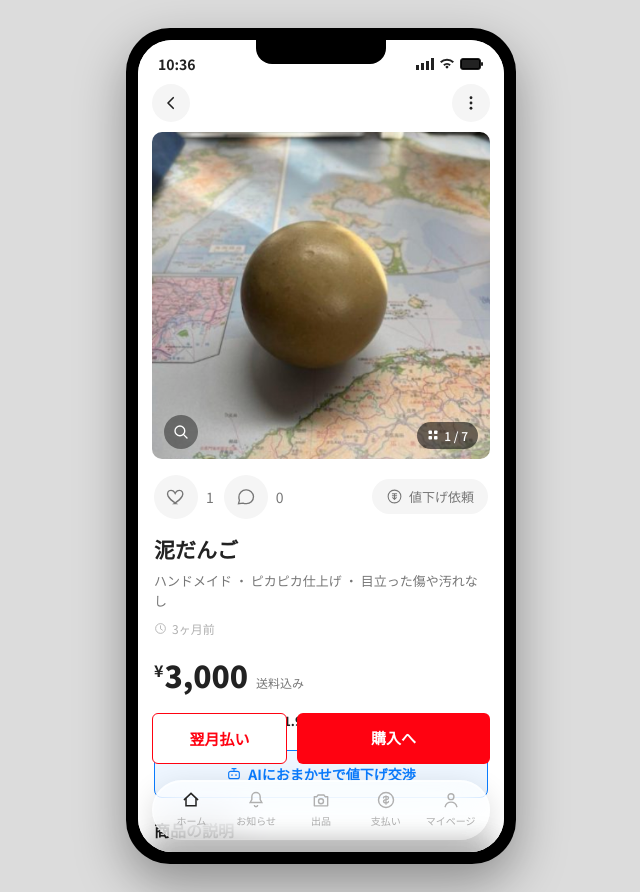
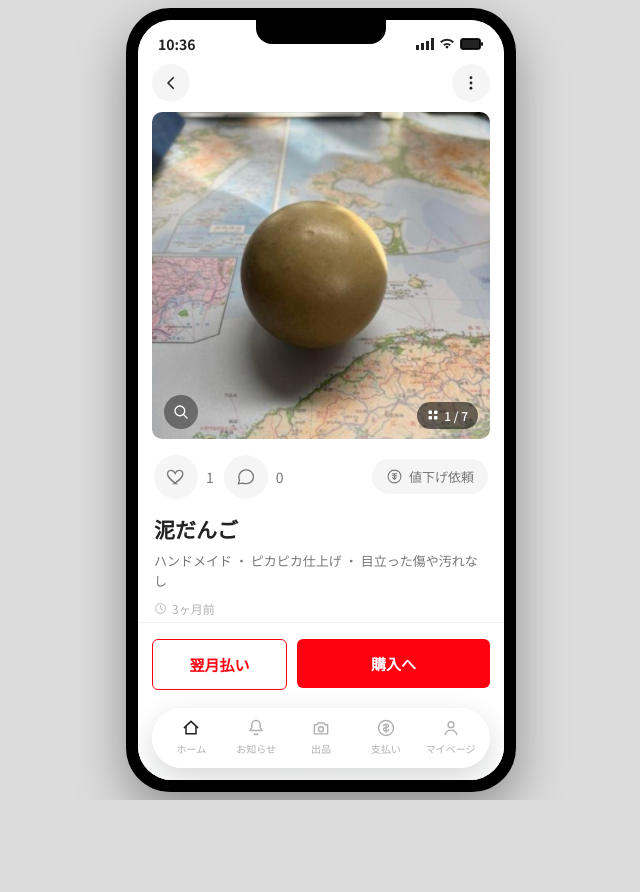
Before and after one commit to Riochin/mercari-ai-hack-teamg, a Next.js app: page / in a window 1280 px wide. Shown: the whole page, without its empty margins (319-959 px from the left). After the commit the page ends 800 px from the top, so only its background shows below. Built offline with nearby package versions, Linux system fonts and the light colour scheme.

Commit message:
fix: stabilize current demo UI without redesign

```diff
--- a/app/globals.css
+++ b/app/globals.css
@@ -17,16 +17,20 @@
   --green-bg:#E6F8EF;
 }
 *{box-sizing:border-box; -webkit-tap-highlight-color:transparent;}
+html{ min-height:100%; background:#DCDCDC; }
 body{
   margin:0; background:#DCDCDC; font-family:'Noto Sans JP', sans-serif; color:var(--ink);
-  display:flex; justify-content:center; padding:28px 0;
+  min-height:100dvh; display:flex; align-items:center; justify-content:center;
+  padding:8px 0; overflow:hidden;
 }
-.stack{ display:flex; flex-direction:column; align-items:center; }
+.stack{ width:100%; min-height:calc(100dvh - 16px); display:flex; flex-direction:column; align-items:center; justify-content:center; }
 .device{
-  width:390px; background:#000; border-radius:44px; padding:12px; box-shadow:0 20px 50px rgba(0,0,0,.35);
+  width:min(390px, calc(100vw - 16px)); background:#000; border-radius:44px;
+  padding:clamp(8px, 3vw, 12px); box-shadow:0 20px 50px rgba(0,0,0,.35);
 }
 .phone{
-  width:100%; height:812px; background:#fff; border-radius:34px; overflow:hidden; position:relative;
+  width:100%; height:min(812px, calc(100dvh - 40px)); min-height:620px;
+  background:#fff; border-radius:34px; overflow:hidden; position:relative;
 }
 .notch{
   position:absolute; top:0; left:50%; transform:translateX(-50%); width:130px; height:24px;
@@ -58,7 +62,7 @@ body{
 .pw-header{ display:flex; align-items:center; justify-content:space-between; padding:6px 14px 10px; }
 .pw-btn{
   width:38px; height:38px; border-radius:50%;
-  background:var(--bg-gray); display:flex; align-items:center; justify-content:center; cursor:pointer;
+  border:none; padding:0; background:var(--bg-gray); display:flex; align-items:center; justify-content:center; cursor:pointer;
 }
 /* 画像は角丸＋左右に余白 */
 .photo-wrap{ padding:0 14px; }
@@ -106,26 +110,28 @@ body{
 .ai-cta{
   display:flex; align-items:center; justify-content:center; gap:6px; width:100%;
   background:var(--blue-bg); border:1.5px solid var(--blue); color:var(--blue); font-weight:700; font-size:14px;
-  padding:13px; border-radius:8px; margin-bottom:20px; cursor:pointer;
+  padding:13px; border-radius:8px; margin-bottom:20px; cursor:pointer; font-family:inherit;
 }
 
 /* フローティングのバー類に隠れないよう下側に余白を確保 */
-.p-desc{ padding-bottom:150px; }
+.p-desc{ padding-bottom:calc(176px + env(safe-area-inset-bottom)); }
 .p-desc-h{ font-size:16px; font-weight:700; color:var(--ink); margin-bottom:10px; }
 .p-desc-b{ font-size:13.5px; line-height:1.85; color:var(--ink); margin:0; }
 
 /* 購入バー（透明・コンテンツの上にフロート） */
 .buy-bar{
-  position:absolute; left:0; right:0; bottom:80px; z-index:15;
-  display:flex; gap:10px; padding:8px 14px; background:transparent;
+  position:absolute; left:0; right:0; bottom:0; z-index:14;
+  display:flex; align-items:flex-start; gap:10px; padding:16px 14px calc(90px + env(safe-area-inset-bottom));
+  background:rgba(255,255,255,.98); -webkit-backdrop-filter:blur(16px) saturate(150%);
+  backdrop-filter:blur(16px) saturate(150%); border-top:1px solid rgba(235,235,235,.72);
 }
-.btn{ border-radius:6px; padding:14px 0; text-align:center; font-size:15px; font-weight:700; cursor:pointer; }
+.btn{ border:none; border-radius:6px; padding:14px 0; text-align:center; font-size:15px; font-weight:700; cursor:pointer; font-family:inherit; }
 .btn-outline{ flex:0 0 40%; border:1.5px solid var(--red); color:var(--red); background:#fff; }
 .btn-fill{ flex:1; background:var(--red); color:#fff; }
 
 /* ボトムナビ（iOSリキッドグラス風のフローティングカプセル） */
 .bottom-nav{
-  position:absolute; left:14px; right:14px; bottom:12px; z-index:15;
+  position:absolute; left:14px; right:14px; bottom:calc(12px + env(safe-area-inset-bottom)); z-index:15;
   display:flex; align-items:flex-end; border-radius:30px;
   background:rgba(255,255,255,.68);
   -webkit-backdrop-filter:blur(20px) saturate(180%);
@@ -134,7 +140,11 @@ body{
   box-shadow:0 10px 30px rgba(0,0,0,.16), inset 0 1px 0 rgba(255,255,255,.7);
   padding:9px 6px 11px;
 }
-.bottom-nav .nav-item{ flex:1; display:flex; flex-direction:column; align-items:center; gap:3px; color:var(--gray-2); position:relative; }
+.bottom-nav .nav-item{
+  flex:1; display:flex; flex-direction:column; align-items:center; gap:3px; color:var(--gray-2); position:relative;
+  border:0; background:transparent; padding:0; font:inherit; cursor:default;
+}
+.bottom-nav button.nav-item{ cursor:pointer; }
 .bottom-nav .nav-item span{ font-size:10px; }
 .nav-item.camera .circle{
   width:34px; height:34px; border-radius:50%; background:var(--red); display:flex; align-items:center; justify-content:center; margin-top:-16px; box-shadow:0 2px 6px rgba(0,0,0,.2);
@@ -149,8 +159,8 @@ body{
 .sheet{
   position:absolute; left:0; right:0; bottom:0; top:38px;
   background:#fff; border-radius:20px 20px 0 0; box-shadow:0 -8px 30px rgba(0,0,0,.18);
-  transform:translateY(100%); transition:transform .38s cubic-bezier(.32,.72,0,1);
-  display:flex; flex-direction:column; z-index:20;
+  transform:translateY(calc(100% + 48px)); transition:transform .38s cubic-bezier(.32,.72,0,1);
+  display:flex; flex-direction:column; z-index:20; overscroll-behavior:contain;
 }
 .sheet.open{ transform:translateY(0); }
 .sheet-grabber{
@@ -167,7 +177,10 @@ body{
   width:36px; height:36px; border-radius:50%; border:none; background:var(--bg-gray);
   display:flex; align-items:center; justify-content:center; cursor:pointer;
 }
-.sheet-content{ flex:1; overflow-y:auto; padding:16px; -ms-overflow-style:none; scrollbar-width:none; }
+.sheet-content{
+  flex:1; overflow-y:auto; padding:16px 16px max(24px, env(safe-area-inset-bottom));
+  -ms-overflow-style:none; scrollbar-width:none; overscroll-behavior:contain;
+}
 .sheet-content::-webkit-scrollbar{ display:none; }
 
 .agree-stamp{
@@ -293,7 +306,7 @@ body{
 }
 .battle-scroll{
   flex:1; min-height:0; overflow-y:auto; padding:16px;
-  -ms-overflow-style:none; scrollbar-width:none;
+  -ms-overflow-style:none; scrollbar-width:none; overscroll-behavior:contain;
 }
 .battle-scroll::-webkit-scrollbar{ display:none; }
 
@@ -384,6 +397,37 @@ body{
 
 svg{ display:block; }
 
+button{ touch-action:manipulation; }
+button:focus-visible, input:focus-visible, [role="button"]:focus-visible{
+  outline:2px solid var(--blue); outline-offset:2px;
+}
+.want-input:focus-within, .pr-input:focus-within{
+  outline:2px solid var(--blue); outline-offset:2px;
+}
+.icon-button{
+  width:36px; height:36px; border:0; border-radius:50%; background:transparent;
+  padding:0; display:flex; align-items:center; justify-content:center; color:inherit; cursor:pointer;
+}
+.sheet-header > .icon-button{
+  position:absolute; left:10px; top:50%; transform:translateY(-50%);
+}
+.req-help, .mytype-edit{
+  border:0; background:transparent; padding:0; font:inherit; cursor:pointer;
+}
+.req-help{ display:block; width:100%; }
+
+@media (max-width:430px){
+  .device{ border-radius:38px; }
+  .phone{ border-radius:30px; }
+}
+
+@media (prefers-reduced-motion:reduce){
+  *, *::before, *::after{
+    animation-duration:.01ms !important; animation-iteration-count:1 !important;
+    scroll-behavior:auto !important; transition-duration:.01ms !important;
+  }
+}
+
 /* =========================================================
    出品者UI（③）— 上のトークン/コンポーネントを流用して追記
    ========================================================= */
@@ -398,7 +442,8 @@ svg{ display:block; }
 /* お知らせ一覧 */
 .notif-list{ display:flex; flex-direction:column; }
 .notif-item{
-  display:flex; gap:12px; padding:14px 16px; border-bottom:1px solid var(--line); cursor:pointer; align-items:flex-start;
+  width:100%; display:flex; gap:12px; padding:14px 16px; border:0; border-bottom:1px solid var(--line);
+  background:#fff; color:inherit; text-align:left; font:inherit; cursor:pointer; align-items:flex-start;
 }
 .notif-item .thumb{ width:48px; height:48px; border-radius:8px; object-fit:cover; flex:none; }
 .notif-item .n-body{ flex:1; min-width:0; }
@@ -467,6 +512,11 @@ svg{ display:block; }
 /* =========================================================
    検索結果ページ（購入者）— メルカリ検索UIに準拠
    ========================================================= */
+.search-base{ position:absolute; inset:0; display:flex; flex-direction:column; background:#fff; }
+.search-base::after{
+  content:""; position:absolute; left:0; right:0; bottom:0; height:calc(88px + env(safe-area-inset-bottom));
+  background:rgba(255,255,255,.96); z-index:14; pointer-events:none;
+}
 .search-head{ display:flex; align-items:center; gap:10px; padding:6px 12px 10px; }
 .search-back{ flex:none; width:40px; height:40px; border-radius:50%; border:none; background:transparent; display:flex; align-items:center; justify-content:center; cursor:pointer; }
 .search-bar{ flex:1; display:flex; align-items:center; gap:8px; background:var(--bg-gray); border-radius:22px; padding:9px 14px; overflow:hidden; }
@@ -484,7 +534,7 @@ svg{ display:block; }
 .sort-right{ display:flex; gap:16px; }
 .sort-item{ font-size:13px; color:var(--ink); white-space:nowrap; }
 
-.grid{ display:grid; grid-template-columns:repeat(3,1fr); gap:2px; padding-bottom:150px; }
+.grid{ display:grid; grid-template-columns:repeat(3,1fr); gap:2px; padding-bottom:calc(176px + env(safe-area-inset-bottom)); }
 .gcard{ display:flex; flex-direction:column; }
 .gphoto{ position:relative; width:100%; aspect-ratio:1/1; background:var(--bg-gray); overflow:hidden; }
 .gphoto img{ width:100%; height:100%; object-fit:cover; display:block; }
@@ -501,7 +551,7 @@ svg{ display:block; }
 
 /* 「まとめてAIに値下げ交渉させる」フローティングCTA */
 .bulk-cta{
-  position:absolute; left:14px; right:14px; bottom:78px; z-index:15;
+  position:absolute; left:14px; right:14px; bottom:calc(78px + env(safe-area-inset-bottom)); z-index:15;
   display:flex; align-items:center; justify-content:center; gap:8px;
   background:var(--red); color:#fff; border:none; border-radius:8px; padding:15px;
   font-size:15px; font-weight:700; cursor:pointer; box-shadow:0 6px 18px rgba(255,2,17,.28);
@@ -512,7 +562,7 @@ svg{ display:block; }
 .bulk-head{ display:flex; align-items:center; gap:4px; padding:6px 12px 12px; border-bottom:1px solid var(--line); position:relative; }
 .bulk-title{ font-size:16px; font-weight:700; }
 .bulk-status{ font-size:12.5px; color:var(--gray-1); padding:14px 16px 6px; }
-.bulk-list{ display:flex; flex-direction:column; padding:4px 12px 150px; }
+.bulk-list{ display:flex; flex-direction:column; padding:4px 12px calc(176px + env(safe-area-inset-bottom)); }
 .brow{ display:flex; align-items:center; gap:12px; padding:14px 4px; border-bottom:1px solid var(--line); }
 .bthumb{ flex:none; width:60px; height:60px; border-radius:8px; overflow:hidden; background:var(--bg-gray); }
 .bthumb img, .bthumb .sphere{ width:100%; height:100%; object-fit:cover; }
@@ -540,7 +590,10 @@ svg{ display:block; }
   padding:14px 16px 16px;
 }
 .pr-header .title{ font-size:17px; font-weight:700; }
-.pr-content{ flex:1; overflow-y:auto; padding:8px 18px 22px; -ms-overflow-style:none; scrollbar-width:none; }
+.pr-content{
+  flex:1; overflow-y:auto; padding:8px 18px max(28px, env(safe-area-inset-bottom));
+  -ms-overflow-style:none; scrollbar-width:none; overscroll-behavior:contain;
+}
 .pr-content::-webkit-scrollbar{ display:none; }
 
 .pr-lead{ font-size:17px; font-weight:700; color:var(--ink); margin:6px 0 14px; line-height:1.5; }
--- a/app/page.tsx
+++ b/app/page.tsx
@@ -33,6 +33,7 @@ export default function Home() {
             <>
               <ProductScreen
                 unread={unread}
+                active={view === "product" && !battleOpen}
                 onOpenBattle={() => setBattleOpen(true)}
                 onOpenSearch={() => setView("search")}
                 onBell={() => setView("notify")}
--- a/components/PhoneChrome.tsx
+++ b/components/PhoneChrome.tsx
@@ -23,11 +23,11 @@ export function BottomNav({ active, unread, onBell, onMypage }: BottomNavProps)
         {NavIcons.home(active === "home")}
         <span>ホーム</span>
       </div>
-      <div className="nav-item" style={{ cursor: "pointer" }} onClick={onBell}>
+      <button className="nav-item" type="button" onClick={onBell} aria-label="お知らせ">
         {NavIcons.bell(active === "bell")}
         {unread > 0 && <span className="nav-badge">{unread}</span>}
         <span>お知らせ</span>
-      </div>
+      </button>
       <div className="nav-item">
         {NavIcons.sell(false)}
         <span>出品</span>
@@ -36,10 +36,10 @@ export function BottomNav({ active, unread, onBell, onMypage }: BottomNavProps)
         {NavIcons.pay(active === "pay")}
         <span>支払い</span>
       </div>
-      <div className="nav-item" style={{ cursor: "pointer" }} onClick={onMypage}>
+      <button className="nav-item" type="button" onClick={onMypage} aria-label="マイページ">
         {NavIcons.mypage(active === "mypage")}
         <span>マイページ</span>
-      </div>
+      </button>
     </div>
   );
 }
--- a/components/screens/ProductScreen.tsx
+++ b/components/screens/ProductScreen.tsx
@@ -4,24 +4,25 @@ import { RobotIcon } from "../icons";
 
 interface Props {
   unread: number;
+  active: boolean;
   onOpenBattle: () => void;
   onOpenSearch: () => void;
   onBell: () => void;
   onMypage: () => void;
 }
 
-export function ProductScreen({ unread, onOpenBattle, onOpenSearch, onBell, onMypage }: Props) {
+export function ProductScreen({ unread, active, onOpenBattle, onOpenSearch, onBell, onMypage }: Props) {
   return (
-    <div className="screen">
+    <div className="screen" aria-hidden={!active} inert={!active ? true : undefined}>
       <div className="content">
         <StatusBar />
 
         <div className="pw-header">
-          <div className="pw-btn back" onClick={onOpenSearch}>
+          <button className="pw-btn back" type="button" onClick={onOpenSearch} aria-label="検索結果へ戻る">
             <svg width="18" height="18" viewBox="0 0 24 24" fill="none">
               <path d="M15 5l-7 7 7 7" stroke="#222" strokeWidth="2.2" strokeLinecap="round" strokeLinejoin="round" />
             </svg>
-          </div>
+          </button>
           <div className="pw-btn menu">
             <svg width="18" height="18" viewBox="0 0 24 24" fill="#222">
               <circle cx="12" cy="5" r="1.9" />
@@ -116,10 +117,10 @@ export function ProductScreen({ unread, onOpenBattle, onOpenSearch, onBell, onMy
             <span className="mercard-more">詳細</span>
           </div>
 
-          <div className="ai-cta" onClick={onOpenBattle}>
+          <button className="ai-cta" type="button" onClick={onOpenBattle}>
             <RobotIcon />
             <span>AIにおまかせで値下げ交渉</span>
-          </div>
+          </button>
 
           <div className="p-desc">
             <div className="p-desc-h">商品の説明</div>
@@ -132,8 +133,8 @@ export function ProductScreen({ unread, onOpenBattle, onOpenSearch, onBell, onMy
       </div>
 
       <div className="buy-bar">
-        <div className="btn btn-outline">翌月払い</div>
-        <div className="btn btn-fill">購入へ</div>
+        <button className="btn btn-outline" type="button">翌月払い</button>
+        <button className="btn btn-fill" type="button">購入へ</button>
       </div>
 
       <BottomNav active="home" unread={unread} onBell={onBell} onMypage={onMypage} />
--- a/components/screens/SearchScreen.tsx
+++ b/components/screens/SearchScreen.tsx
@@ -91,6 +91,7 @@ export function SearchScreen({ unread, onBack, onOpenProduct, onBell, onMypage }
 
   return (
     <div className="screen">
+      <div className="search-base" aria-hidden={!!priceReq} inert={priceReq ? true : undefined}>
       {step === "grid" ? (
         <>
           <div className="content">
@@ -287,6 +288,7 @@ export function SearchScreen({ unread, onBack, onOpenProduct, onBell, onMypage }
           <BottomNav active="home" unread={unread} onBell={onBell} onMypage={onMypage} />
         </>
       )}
+      </div>
 
       <PriceRequestSheet req={priceReq} onClose={() => setPriceReq(null)} />
     </div>
--- a/components/screens/SellerNotifyScreen.tsx
+++ b/components/screens/SellerNotifyScreen.tsx
@@ -44,7 +44,7 @@ export function SellerNotifyScreen({ onBack, onOpenReview }: Props) {
               const session = sessions.find((s) => s.sessionId === n.sessionId);
               const photo = session?.item.photo ?? "/dorodango.png";
               return (
-                <div className="notif-item" key={n.notificationId} onClick={() => onOpenReview(n.sessionId)}>
+                <button className="notif-item" type="button" key={n.notificationId} onClick={() => onOpenReview(n.sessionId)}>
                   <Image className="thumb" src={photo} alt="" width={48} height={48} />
                   <div className="n-body">
                     <div className="n-title">
@@ -54,7 +54,7 @@ export function SellerNotifyScreen({ onBack, onOpenReview }: Props) {
                     <div className="n-text">{n.body}</div>
                     <div className="n-time">{timeAgo(n.createdAt)}</div>
                   </div>
-                </div>
+                </button>
               );
             })}
           </div>
```
Also changed, not shown: components/PriceRequestSheet.tsx (+20 -8 lines), components/icons.tsx (+13 -13 lines), components/screens/BattleSheet.tsx (+41 -13 lines).
